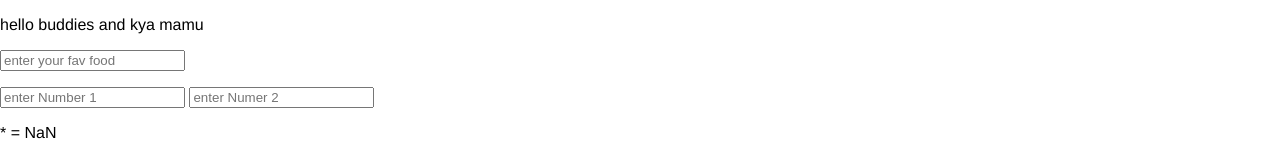
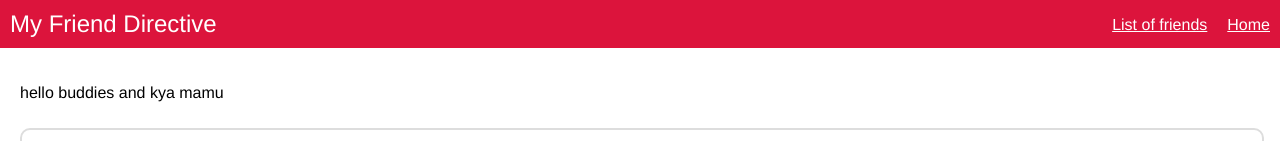
Before and after one commit to harshalthakre/NoteList-Web-App, a plain HTML site: page index.html in a window 1280 px wide. Shown: the top 141 px of the page. Drawn offline with Linux system fonts and the light colour scheme.

```diff
--- /dev/null
+++ b/header.html
@@ -0,0 +1,7 @@
+<div id="menu-bar">
+  <h1>My Friend Directive</h1>
+  <ul>
+    <li><a href="">Home</li>
+    <li><a href="">List of friends</li>
+  </ul>
+</div>
--- a/index.html
+++ b/index.html
@@ -8,7 +8,12 @@ anguar will control the case-->
     <script src="app\app.js"></script>
   </head>
   <body>
+    <!-- ng include used to import html from another file-->
+    <!-- Tag way you can see by inspecting on nav the tage suuround
+    will be ng-include not conventional na u dont want to show <ng-include src="'header.html'"></ng-include>-->
+    <header ng-include="'header.html'"></header>
     <!-- model means data right??? in MVC we talked about it-->
+    <div class="content">
       <div ng-controller="NinjaController">
         <p>{{message}} and {{greet}}</p>
         <input type="text" ng-model="favFood" placeholder="enter your fav food"/>
@@ -22,5 +27,7 @@ anguar will control the case-->
           <!-- To revesre the order -name -->
         </ul>
       </div>
+    </div>
+
   </body>
 </html>
```
Lines whose indentation alone changed are shown as unchanged.
